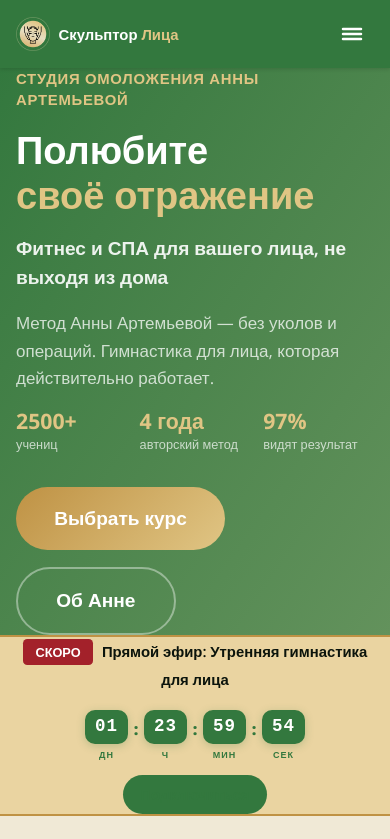
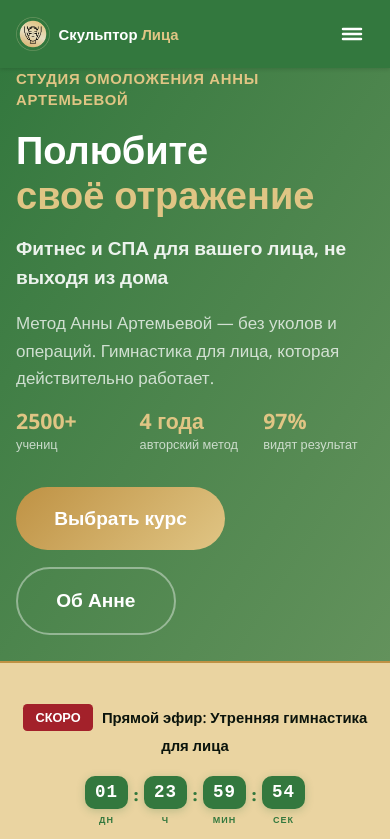
Before and after one commit to godes2020/web, a Next.js app in the folder skulptorlitsa/: page / in a window 390 px wide. Shown: the top 839 px of the page. Built offline with nearby package versions, Linux system fonts and the light colour scheme.

Commit message:
fix: button text white, banner spacing and mobile padding

```diff
--- a/skulptorlitsa/app/page.tsx
+++ b/skulptorlitsa/app/page.tsx
@@ -59,7 +59,7 @@ export default function HomePage() {
                 ))}
               </div>
 
-              <div className="flex flex-wrap gap-4 animate-fade-up delay-500">
+              <div className="flex flex-wrap gap-4 animate-fade-up delay-500 pb-6 md:pb-0">
                 <Button href="/courses" size="lg"
                   className="!text-white"
                   style={{ background: 'linear-gradient(135deg, #bf9244 0%, #e0c584 50%, #bf9244 100%)', backgroundSize: '200% 200%' }}>
@@ -95,8 +95,8 @@ export default function HomePage() {
 
       {/* UPCOMING STREAM BANNER */}
       {upcomingStream && (
-        <section className="bg-[#ead4a1] border-y-2 border-[#bf9244]" style={{ minHeight: 110, display: 'flex', alignItems: 'center' }}>
-          <div className="container py-6">
+        <section className="bg-[#ead4a1] border-y-2 border-[#bf9244]" style={{ display: 'flex', alignItems: 'center' }}>
+          <div className="container" style={{ paddingTop: 40, paddingBottom: 40 }}>
             <div className="flex flex-col sm:flex-row items-center justify-between gap-4">
               <div className="text-center sm:text-left">
                 <span className="bg-[#a3212a] text-white text-xs font-bold px-3 py-1 rounded mr-2">
@@ -106,7 +106,7 @@ export default function HomePage() {
               </div>
               <div className="flex flex-col sm:flex-row items-center gap-3">
                 <CountdownTimer targetDate={new Date(upcomingStream.startAt)} />
-                <Button href={`/streams/${upcomingStream.id}`} size="sm">Подключиться</Button>
+                <Button href={`/streams/${upcomingStream.id}`} size="sm" style={{ color: '#ffffff' }}>Подключиться</Button>
               </div>
             </div>
           </div>
```
Also changed, not shown: 2 other files (tests, documents, lock files or other folders).
